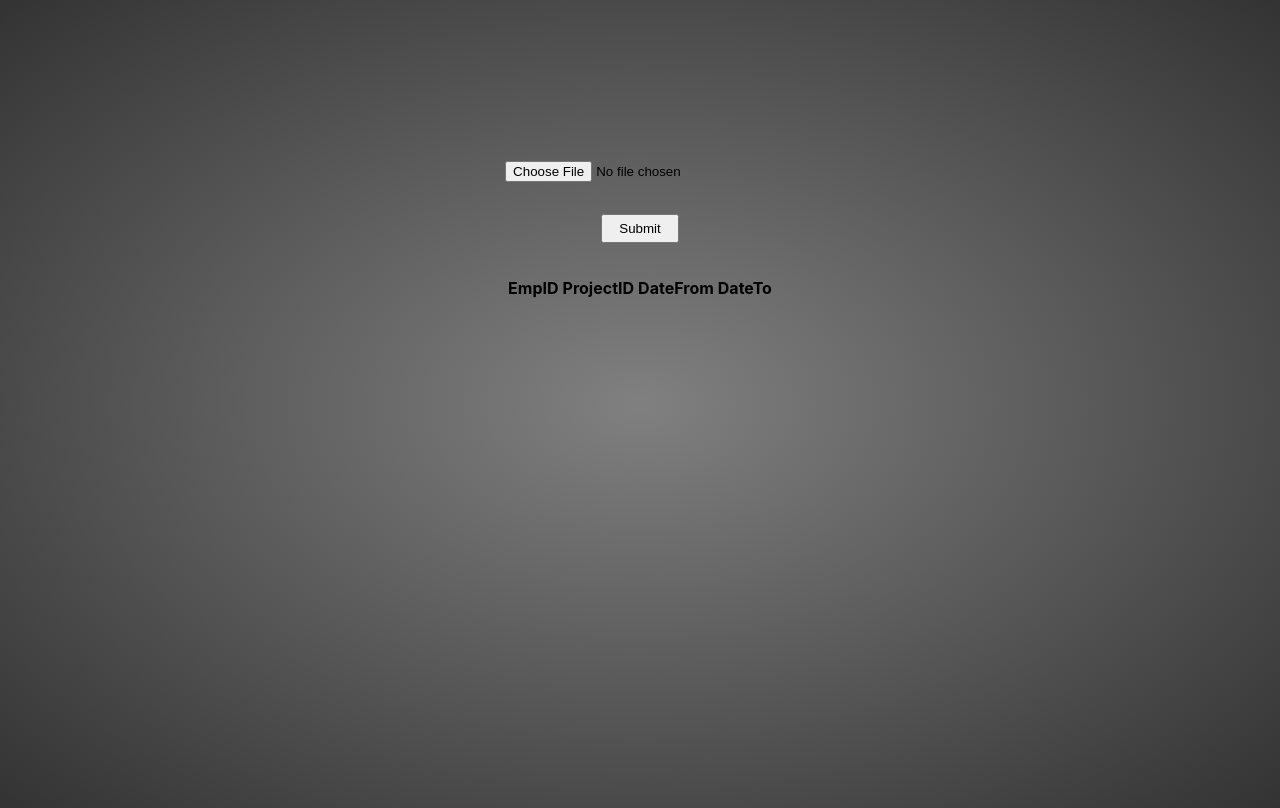
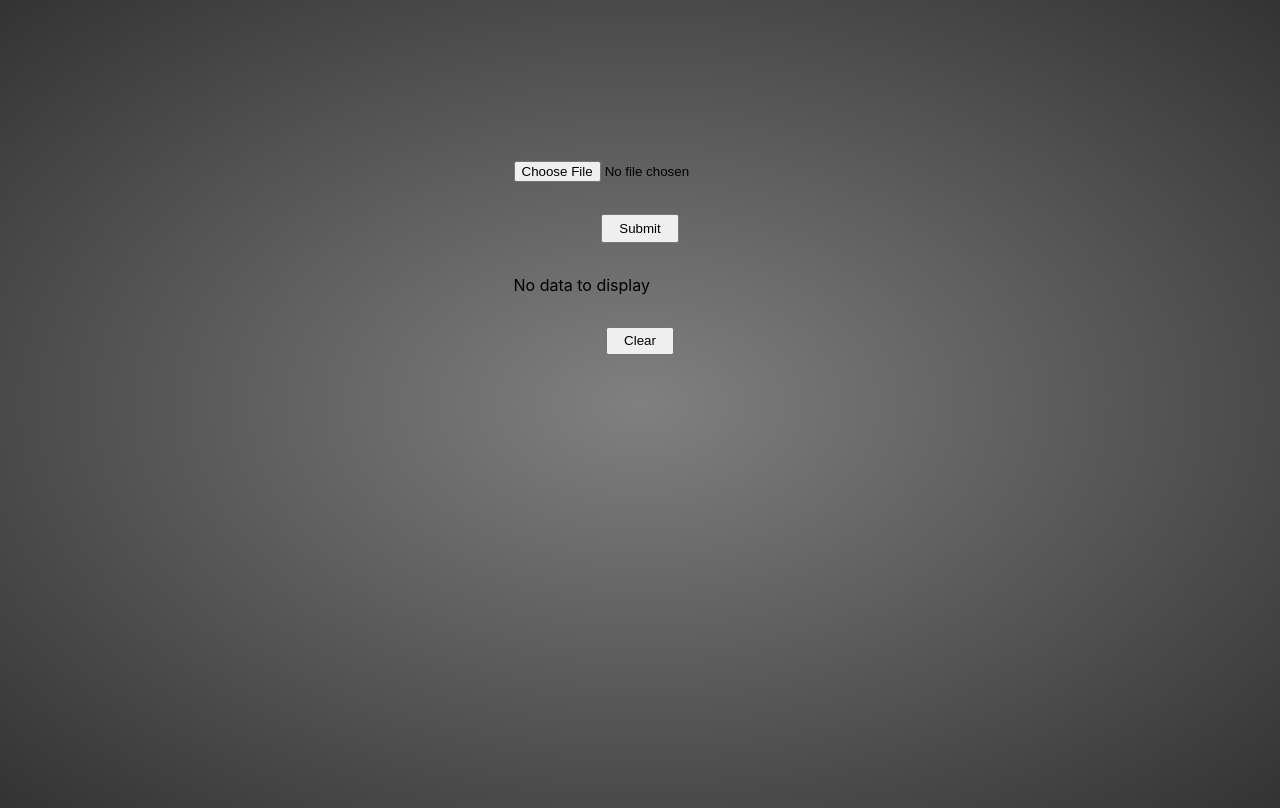
Before and after one commit to monacodelisa/Esther-White-employees-react, a React (Create React App) app in the folder csv-reader-react/: page / in a window 1280 px wide. Built offline with nearby package versions, Linux system fonts and the light colour scheme.

Commit message:
table working

```diff
--- a/csv-reader-react/src/CsvReader.jsx
+++ b/csv-reader-react/src/CsvReader.jsx
@@ -1,12 +1,15 @@
-import React, { useState } from 'react';
-import Papa from 'papaparse';
+import React, { useState, useRef} from "react";
+import Papa from "papaparse";
 
 const FileUpload = () => {
 	const [file, setFile] = useState(null);
 	const [tableData, setTableData] = useState([]);
+    const [setFileName] = useState("No file chosen");
+    const fileInputRef = useRef(null);
 
 	const handleFileUpload = (e) => {
 		setFile(e.target.files[0]);
+        setFileName(e.target.files[0].name);
 	};
 
 	const parseCSVData = () => {
@@ -20,16 +23,24 @@ const FileUpload = () => {
 			const csvData = e.target.result;
 			const data = Papa.parse(csvData, {
 				header: true,
-                skipEmptyLines: true
+				skipEmptyLines: true,
 			});
 			setTableData(data.data);
 		};
 	};
 
+	const clearTableData = () => {
+		setFile(null);
+		setTableData([]);
+        setFileName("No file chosen");
+        fileInputRef.current.value = null;
+	};
+
 	return (
 		<div>
-            <input type="file" onChange={(e) => handleFileUpload(e)} />
+			<input type="file" ref={fileInputRef} onChange={(e) => handleFileUpload(e)} />
 			<button onClick={() => parseCSVData()}>Submit</button>
+			{tableData.length === 0 ? (<p>No data to display</p>) : (
 				<table>
 					<thead>
 						<tr>
@@ -50,102 +61,10 @@ const FileUpload = () => {
 						))}
 					</tbody>
 				</table>
+			)}
+			<button onClick={() => clearTableData()}>Clear</button>
 		</div>
 	);
 };
 
 export default FileUpload;
-
-
-
-
-
-// import React, { useState, useEffect } from 'react';
-
-// export default function CsvReader() {
-//     const [csvFile, setCsvFile] = useState();
-//     const [csvArray, setCsvArray] = useState([]);
-
-//     useEffect(() => {
-//         console.log('csvArray changed',csvArray)
-//     },[csvArray])
-
-//     // make an array of objects with values corresponding to the data
-
-//     const processCSV = (str, delim=",") => {
-//         const headers = str.slice(0, str.indexOf('\n')).split(delim);
-//         const rows = str.slice(str.indexOf('\n')+1).split('\r\n');
-
-//         const newArray = rows.map( row => {
-//             const values = row.split(delim);
-//             const eachObj = headers.reduce((obj, header, i) => {
-//                 if(values[i] === "" && header === "DateTo") values[i] = "N/A"
-//                 obj[header] = values[i];
-//                 return obj;
-//             },{})
-//             return eachObj;
-//         })
-
-//         setCsvArray(newArray);
-//     }
-
-//     const submit = () => {
-//         const file = csvFile;
-//         const reader = new FileReader();
-
-//         reader.onload = function(e) {
-//             const text = e.target.result;
-//             processCSV(text);
-//         }
-
-//         reader.readAsText(file);
-//     }
-
-//     return (
-//         <form id='csv-form'>
-//             <input
-//             type='file'
-//             accept='.csv'
-//             id='csv-file'
-//             onChange={(e) =>{
-//                 setCsvFile(e.target.files[0])
-//             }}
-//             >
-//             </input>
-//             <button
-//             onClick={(e)=> {
-//                 e.preventDefault()
-//                 if(csvFile)submit()
-//             }}>
-//                 Submit
-//             </button>
-
-//             {csvArray.length > 0 ?
-//             <>
-//                 <table>
-//                     <thead>
-//                         <tr>
-//                             <th>EmpID</th>
-//                             <th>ProjectID</th>
-//                             <th>DateFrom</th>
-//                             <th>DateTo</th>
-//                         </tr>
-//                     </thead>
-//                     <tbody>
-//                         {
-//                             csvArray.map((item, i) => (
-//                                 <tr key={i}>
-//                                     <td>{item.EmpID}</td>
-//                                     <td>{item.ProjectID}</td>
-//                                     <td>{item.DateFrom}</td>
-//                                     <td>{item.DateTo}</td>
-//                                 </tr>
-//                             ))
-//                         }
-//                     </tbody>
-//                 </table>
-//             </>
-//             : null}
-//         </form>
-//     );
-// }
```
Also changed, not shown: 1 other file (tests, documents, lock files or other folders). Lines whose indentation alone changed are shown as unchanged.
